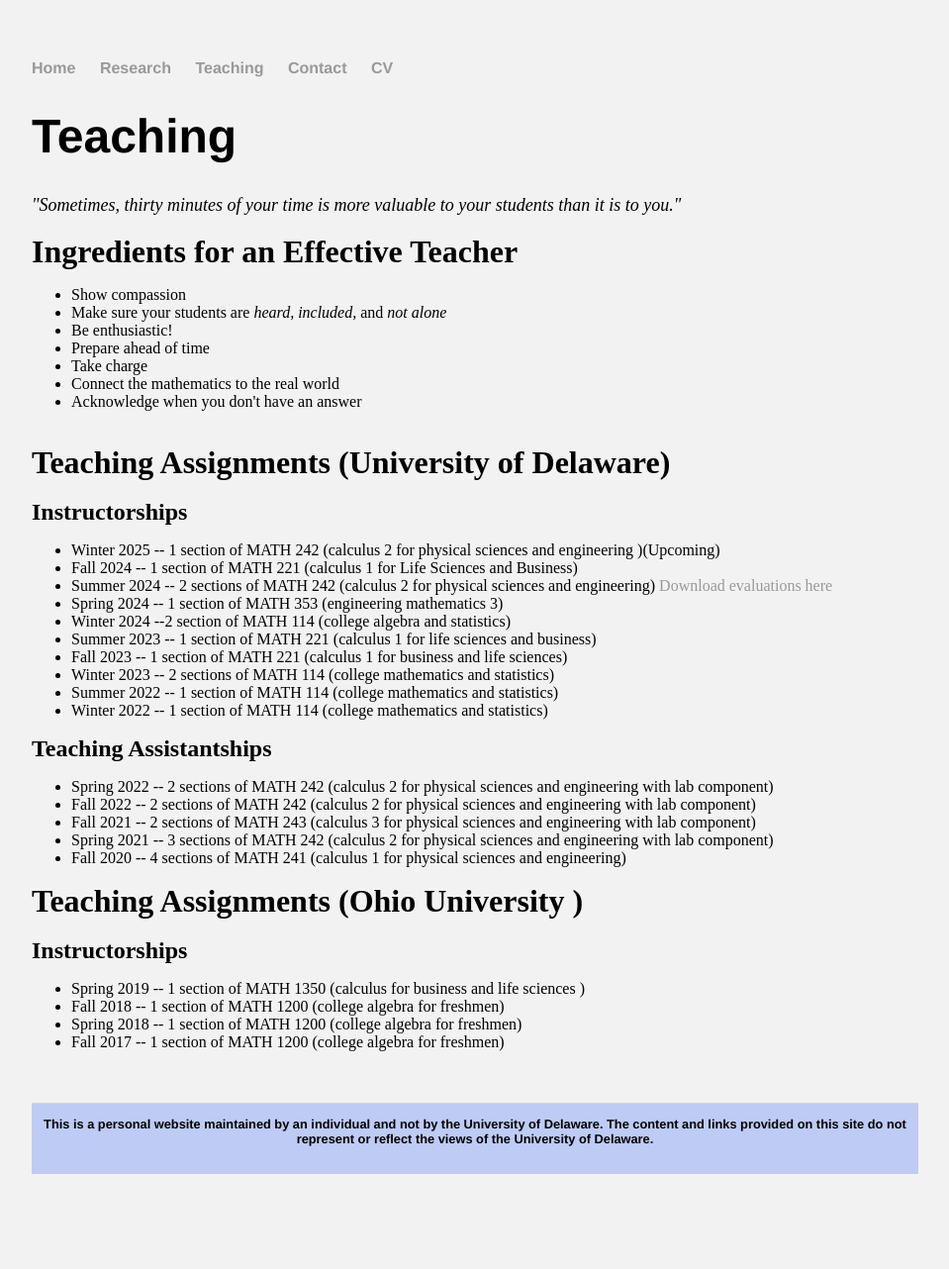
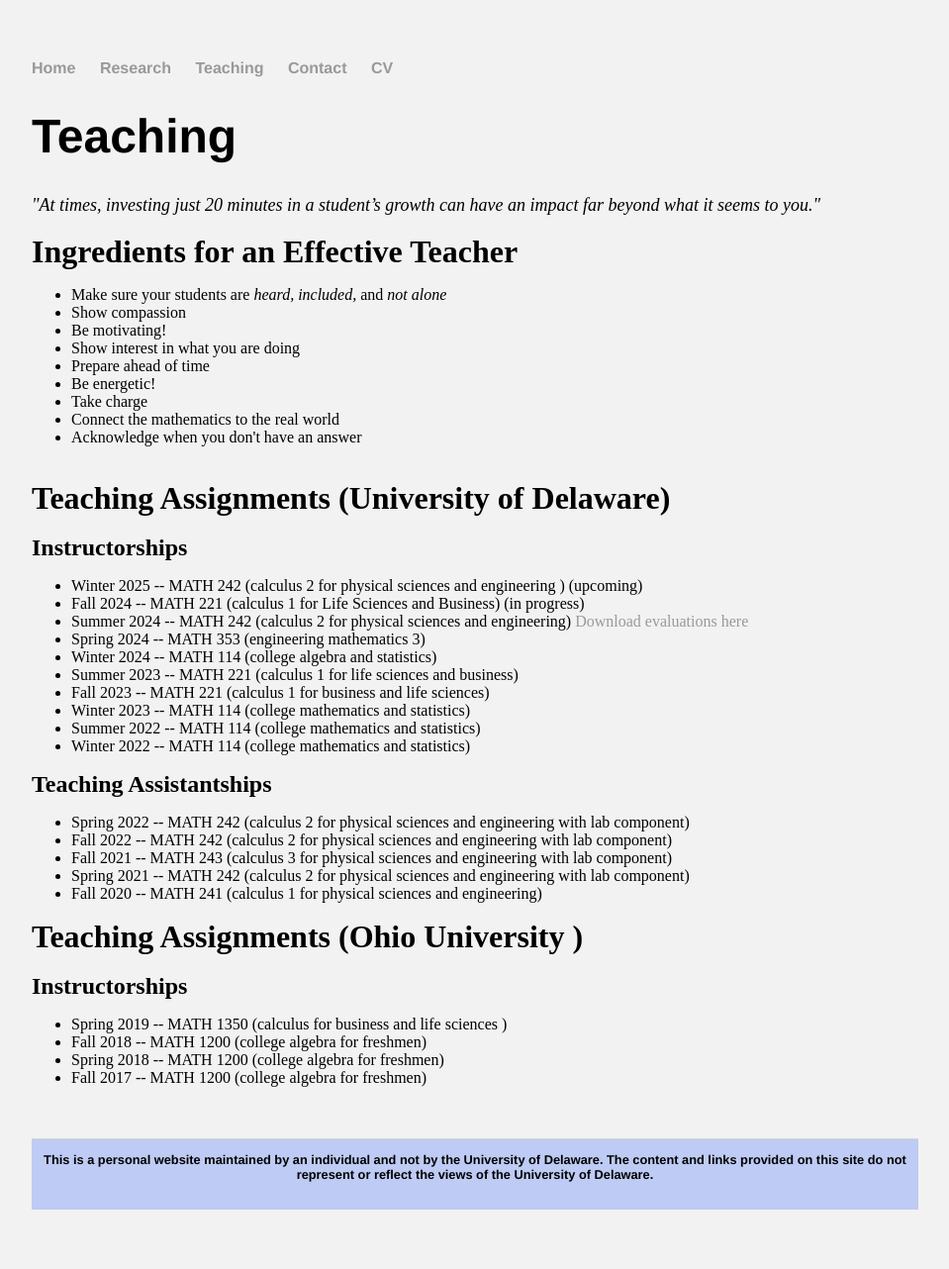
Before and after one commit to kataboh/kataboh.github.io, a Jekyll site: the page built from teaching.html, in a window 1280 px wide. Shown: the whole page at 99% size, without its empty margins (160-1119 px from the left). Built offline with Jekyll 4.4.1, drawn with Linux system fonts in a browser that asks for light colours; before the commit the page ends 1246 px from its top, so only the background shows below that.

Commit message:
update on teaching

```diff
--- a/teaching.html
+++ b/teaching.html
@@ -4,15 +4,18 @@
 ---
 <div class="blurb">
 	<h1>Teaching</h1>
-	<font size="4"><i>"Sometimes, thirty minutes of your time is more valuable to your students than it is to you."</i></font>
+	<font size="4"><i>"At times, investing just 20 minutes in a student’s growth can have an impact far beyond what it seems to you."</i></font>
 	<br>
 	<br>
 	<font size="6"><b>Ingredients for an Effective Teacher</b></font>
 	<ul>
+
+		<li>Make sure your students are <i>heard, included,</i> and <i>not alone</i></li>
 		<li>Show compassion</li>
-		<li>Make sure your students are <i>heard, included,</i> and <i>not alone</i></li>
-		<li>Be enthusiastic!</li>
+		<li>Be motivating!</li>
+		<li>Show interest in what you are doing</li>
 		<li>Prepare ahead of time</li>
+		<li>Be energetic!</li>
 		<li>Take charge</li>
 		<li>Connect the mathematics to the real world</li>
 		<li>Acknowledge when you don't have an answer</li>
@@ -23,27 +26,27 @@
 	<br>
 	<font size="5"><b>Instructorships</b></font>
 	<ul>
-		<li>Winter 2025 -- 1 section of MATH 242 (calculus 2 for physical sciences and engineering )(Upcoming)  </li>
-		<li>Fall 2024 -- 1 section of MATH 221 (calculus 1 for Life Sciences and Business) </li>
-		<li>Summer 2024 -- 2 sections of MATH 242 (calculus 2 for physical sciences and engineering) <a href="https://github.com/kataboh/evaluations/blob/main/Fall2020_MATH241.pdf" title="Download as PDF">Download evaluations here</a></li>
-		<li>Spring 2024 -- 1 section of MATH 353 (engineering mathematics 3) </li>
-		<li>Winter 2024 --2 section of MATH 114 (college algebra and statistics) </li>
-		<li>Summer 2023 -- 1 section of MATH 221 (calculus 1 for life sciences and business) </li>
-		<li>Fall 2023 -- 1 section of MATH 221 (calculus 1 for business and life sciences) </li>
-		<li>Winter 2023 -- 2 sections of MATH 114 (college mathematics and statistics)</li>
-		<li>Summer 2022 -- 1 section of MATH 114 (college mathematics and statistics)</li>
-		<li>Winter 2022 -- 1 section of MATH 114 (college mathematics and statistics)</li>
+		<li>Winter 2025  --  MATH 242 (calculus 2 for physical sciences and engineering ) (upcoming) </li>
+		<li>Fall 2024 --  MATH 221 (calculus 1 for Life Sciences and Business) (in progress)</li>
+		<li>Summer 2024 --  MATH 242 (calculus 2 for physical sciences and engineering) <a href="https://github.com/kataboh/evaluations/blob/main/Fall2020_MATH241.pdf" title="Download as PDF">Download evaluations here</a></li>
+		<li>Spring 2024 --  MATH 353 (engineering mathematics 3) </li>
+		<li>Winter 2024 -- MATH 114 (college algebra and statistics) </li>
+		<li>Summer 2023 -- MATH 221 (calculus 1 for life sciences and business) </li>
+		<li>Fall 2023 -- MATH 221 (calculus 1 for business and life sciences) </li>
+		<li>Winter 2023 -- MATH 114 (college mathematics and statistics)</li>
+		<li>Summer 2022 -- MATH 114 (college mathematics and statistics)</li>
+		<li>Winter 2022 -- MATH 114 (college mathematics and statistics)</li>
 	</ul>
 
 
 	<font size="5"><b>Teaching Assistantships</b></font>
 	<ul>
 
-	    <li>Spring 2022 -- 2 sections of MATH 242 (calculus 2 for physical sciences and engineering with lab component) </li>
-		<li>Fall 2022 -- 2 sections of MATH 242 (calculus 2 for physical sciences and engineering with lab component) </li>
-		<li>Fall 2021 -- 2 sections of MATH 243 (calculus 3 for physical sciences and engineering with lab component) </li>
-		<li>Spring 2021 -- 3 sections of MATH 242 (calculus 2 for physical sciences and engineering with lab component) </li>
-		<li>Fall 2020 -- 4 sections of MATH 241 (calculus 1 for physical sciences and engineering) </li>
+	    <li>Spring 2022 -- MATH 242 (calculus 2 for physical sciences and engineering with lab component) </li>
+		<li>Fall 2022 -- MATH 242 (calculus 2 for physical sciences and engineering with lab component) </li>
+		<li>Fall 2021 -- MATH 243 (calculus 3 for physical sciences and engineering with lab component) </li>
+		<li>Spring 2021 -- MATH 242 (calculus 2 for physical sciences and engineering with lab component) </li>
+		<li>Fall 2020 -- MATH 241 (calculus 1 for physical sciences and engineering) </li>
 	</ul>
 
 	<font size="6"><b>Teaching Assignments (Ohio University )</b></font>
@@ -51,10 +54,10 @@
 	<br>
 	<font size="5"><b>Instructorships</b></font>
 	<ul>
-		<li>Spring 2019 -- 1 section of MATH 1350 (calculus for business and life sciences )  </li>
-		<li>Fall 2018 -- 1 section of MATH 1200 (college algebra for freshmen) </li>
-		<li>Spring 2018 -- 1 section of MATH 1200 (college algebra for freshmen) </li>
-		<li>Fall 2017 -- 1 section of MATH 1200 (college algebra for freshmen) </li>
+		<li>Spring 2019 -- MATH 1350 (calculus for business and life sciences )  </li>
+		<li>Fall 2018 -- MATH 1200 (college algebra for freshmen) </li>
+		<li>Spring 2018 -- MATH 1200 (college algebra for freshmen) </li>
+		<li>Fall 2017 -- MATH 1200 (college algebra for freshmen) </li>
 
 	</ul>
 
```
